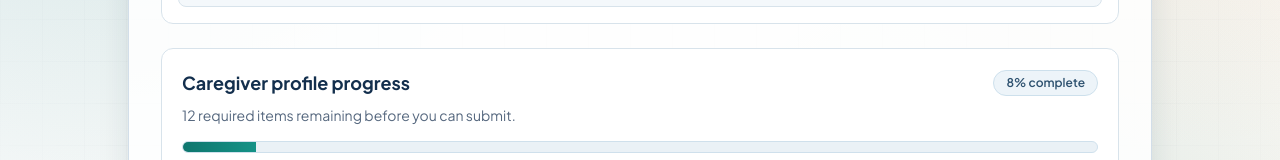
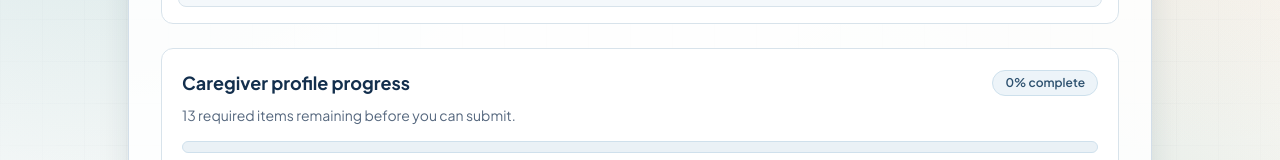
Before and after one commit to Unicornyingg/Silverdirctory, a Next.js app: page /for-nurses in a window 1280 px wide. Shown: the part 401-561 px from the top of the page. Built offline with nearby package versions, Linux system fonts and the light colour scheme; no server answers.

Commit message:
Require years of experience input before submission

```diff
--- a/app/caregiver/dashboard/page.tsx
+++ b/app/caregiver/dashboard/page.tsx
@@ -416,12 +416,13 @@ export default function CaregiverDashboardPage() {
 
     const hourlyRate = Number(form.hourlyRate);
     const yearsExperience = Number(form.yearsExperience);
+    const hasYearsExperience = form.yearsExperience.trim().length > 0;
     const minimumShiftHours = Number(form.minimumShiftHours);
     if (!Number.isFinite(hourlyRate) || hourlyRate <= 0) {
       setErrorMessage("Hourly rate must be greater than 0.");
       return;
     }
-    if (!Number.isFinite(yearsExperience) || yearsExperience < 0) {
+    if (!hasYearsExperience || !Number.isFinite(yearsExperience) || yearsExperience < 0) {
       setErrorMessage("Please enter valid years of experience (0 or more).");
       return;
     }
--- a/app/for-nurses/page.tsx
+++ b/app/for-nurses/page.tsx
@@ -119,6 +119,7 @@ function getValidationMessage(
 ): string | null {
   const hourlyRate = Number(form.hourlyRate);
   const yearsExperience = Number(form.yearsExperience);
+  const hasYearsExperience = form.yearsExperience.trim().length > 0;
   const minimumShiftHours = Number(form.minimumShiftHours);
   const isCaregiver = form.accountType === "caregiver";
 
@@ -145,7 +146,7 @@ function getValidationMessage(
   if (form.bio.trim().length < MIN_BIO_LENGTH) {
     return `Bio must be at least ${MIN_BIO_LENGTH} characters.`;
   }
-  if (!Number.isFinite(yearsExperience) || yearsExperience < 0) {
+  if (!hasYearsExperience || !Number.isFinite(yearsExperience) || yearsExperience < 0) {
     return "Please enter valid years of experience (0 or more).";
   }
   if (form.credentialsSummary.trim().length < 8) {
@@ -499,6 +500,7 @@ export default function SignupPage(): JSX.Element {
 
     const hourlyRate = Number(form.hourlyRate);
     const yearsExperience = Number(form.yearsExperience);
+    const hasYearsExperience = form.yearsExperience.trim().length > 0;
     const minimumShiftHours = Number(form.minimumShiftHours);
     const hasValidProfilePhoto =
       !!profilePhoto &&
@@ -513,7 +515,7 @@ export default function SignupPage(): JSX.Element {
       {
         id: "experience",
         label: "Years of experience",
-        done: Number.isFinite(yearsExperience) && yearsExperience >= 0,
+        done: hasYearsExperience && Number.isFinite(yearsExperience) && yearsExperience >= 0,
       },
       {
         id: "min-shift",
```
